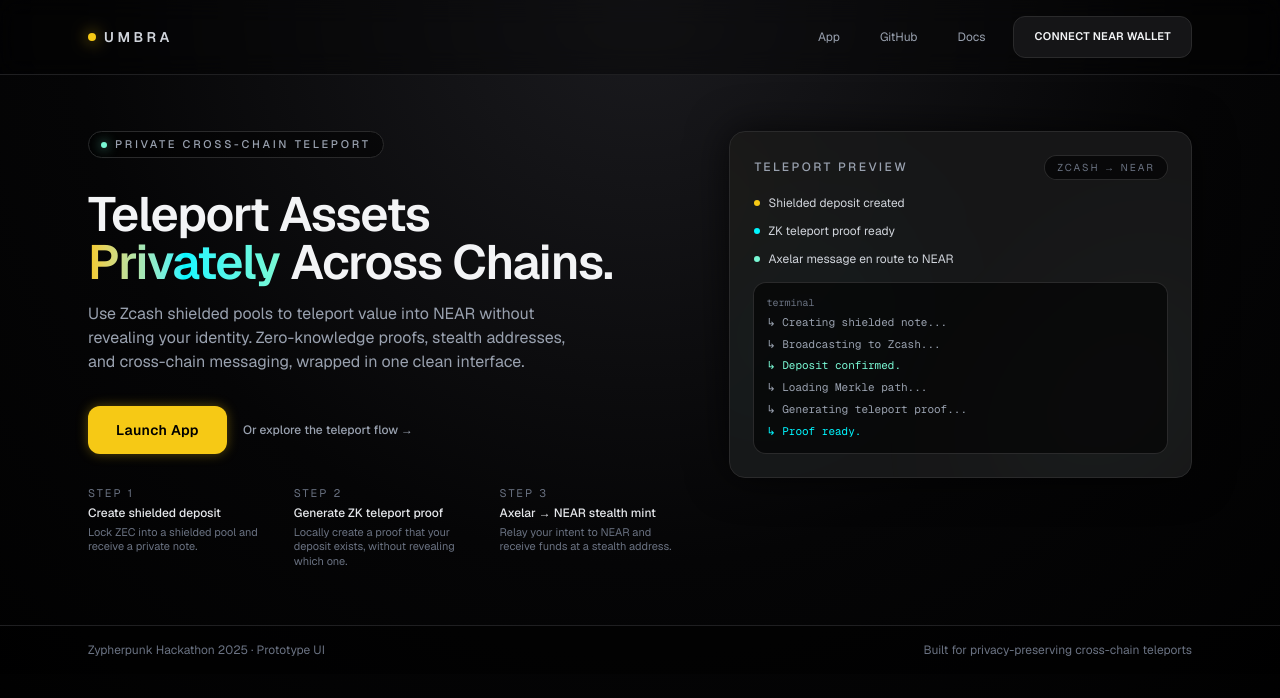
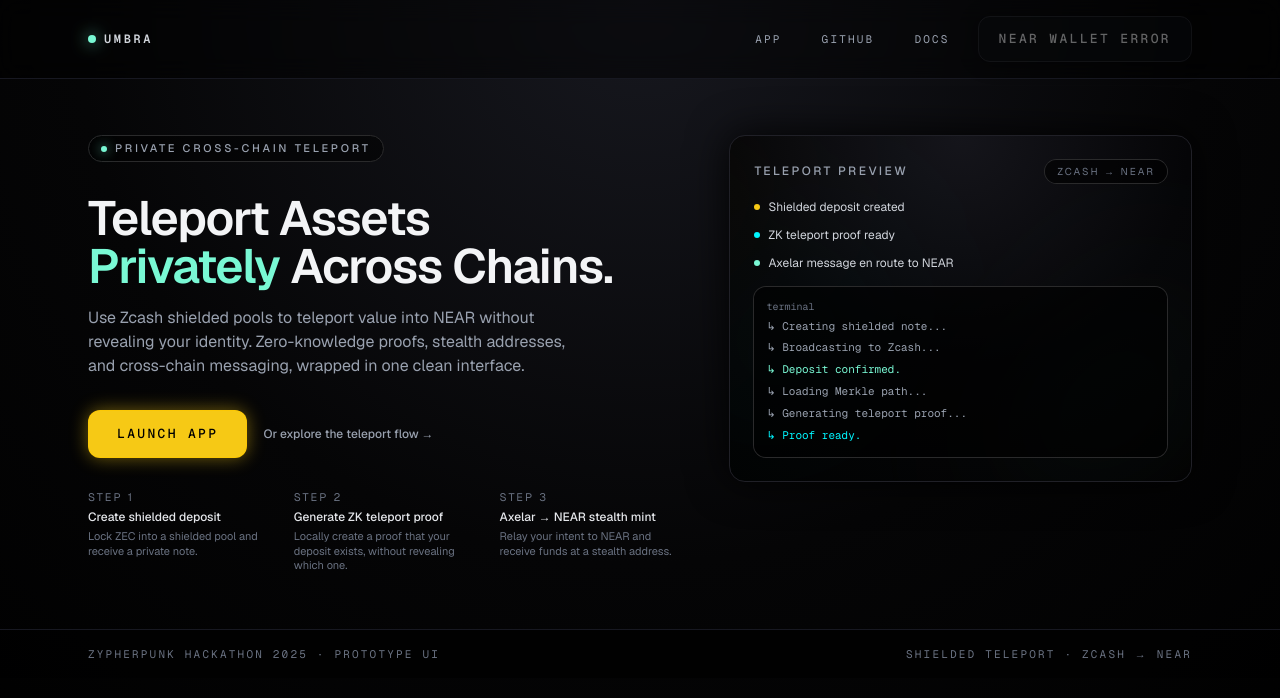
Before and after one commit to Akshola00/umbra, a Next.js app: page / in a window 1280 px wide. Shown: the top 698 px of the page. Built offline with nearby package versions, Linux system fonts and the light colour scheme.

Commit message:
Update global styles and UI components

```diff
--- a/app/components/WalletConnectButton.tsx
+++ b/app/components/WalletConnectButton.tsx
@@ -4,7 +4,7 @@
 import { useNearWallet } from "../hooks/useNearWallet";
 
 export function WalletConnectButton() {
-  const { loading, accountId, isConnected, connectWallet, disconnect } =
+  const { loading, accountId, isConnected, connectWallet, disconnect, error } =
     useNearWallet();
 
   if (isConnected && accountId) {
@@ -29,9 +29,13 @@
       variant="secondary"
       className="px-3 py-1 text-[11px] uppercase tracking-[0.18em]"
       onClick={connectWallet}
-      disabled={loading}
+      disabled={loading || !!error}
     >
-      {loading ? "Loading NEAR..." : "Connect NEAR Wallet"}
+      {loading
+        ? "Loading NEAR..."
+        : error
+        ? "NEAR Wallet Error"
+        : "Connect NEAR Wallet"}
     </Button>
   );
 }
--- a/app/components/ui/Card.tsx
+++ b/app/components/ui/Card.tsx
@@ -3,7 +3,7 @@
 export function Card({ className = "", ...props }: CardProps) {
   return (
     <div
-      className={`bg-[#161617] border border-[#2a2a2b] rounded-2xl p-4 sm:p-6 shadow-[0_0_40px_rgba(0,0,0,0.7)] ${className}`}
+      className={`relative overflow-hidden rounded-2xl border border-[#202027] bg-[radial-gradient(circle_at_top,#15151b_0,#050507_55%,#010101_100%)] p-4 sm:p-6 shadow-[0_0_40px_rgba(0,0,0,0.9)] before:pointer-events-none before:absolute before:inset-0 before:bg-[radial-gradient(circle_at_top,#79F8D4/10,transparent_55%)] before:opacity-60 before:mix-blend-screen ${className}`}
       {...props}
     />
   );
--- a/app/components/ui/StatusBadge.tsx
+++ b/app/components/ui/StatusBadge.tsx
@@ -6,27 +6,32 @@
 > = {
   pending: {
     label: "Pending",
-    className: "bg-[#161617] text-yellow-200 border-yellow-500/40",
+    className:
+      "bg-[#101018] text-yellow-200 border-yellow-500/40 shadow-[0_0_18px_rgba(246,201,21,0.2)]",
     dotClass: "bg-yellow-400",
   },
   relayed: {
     label: "Relayed",
-    className: "bg-[#061317] text-cyan-200 border-cyan-500/40",
+    className:
+      "bg-[#04161c] text-cyan-200 border-cyan-500/40 shadow-[0_0_18px_rgba(0,246,255,0.25)]",
     dotClass: "bg-cyan-400",
   },
   verified: {
     label: "Verified",
-    className: "bg-[#03140f] text-emerald-200 border-emerald-500/40",
+    className:
+      "bg-[#03140f] text-emerald-200 border-emerald-500/40 shadow-[0_0_18px_rgba(16,185,129,0.28)]",
     dotClass: "bg-emerald-400",
   },
   complete: {
     label: "Complete",
-    className: "bg-[#101111] text-[#79F8D4] border-[#79F8D4]/50",
+    className:
+      "bg-[#050607] text-[#79F8D4] border-[#79F8D4]/60 shadow-[0_0_22px_rgba(121,248,212,0.4)]",
     dotClass: "bg-[#79F8D4]",
   },
   error: {
     label: "Error",
-    className: "bg-[#190b0d] text-rose-200 border-rose-500/40",
+    className:
+      "bg-[#190b0d] text-rose-200 border-rose-500/40 shadow-[0_0_18px_rgba(244,63,94,0.32)]",
     dotClass: "bg-rose-400",
   },
 };
--- a/app/globals.css
+++ b/app/globals.css
@@ -1,8 +1,17 @@
 @import "tailwindcss";
 
 :root {
-  --background: #0e0e0f;
+  --background: #050506;
   --foreground: #f9fafb;
+
+  /* Shielded / security accent system */
+  --accent-primary: #79f8d4;
+  --accent-secondary: #00f6ff;
+  --accent-warn: #f6c915;
+
+  /* Subtle grid + glow for secure / private vibes */
+  --shield-grid-color: rgba(120, 248, 212, 0.06);
+  --shield-glow-color: rgba(0, 246, 255, 0.11);
 }
 
 @theme inline {
@@ -15,8 +24,44 @@
 body {
   margin: 0;
   min-height: 100vh;
-  background: radial-gradient(circle at top, #1b1b1f 0, #050506 55%, #000 100%);
+  background:
+    radial-gradient(circle at top, #17181f 0, #050506 55%, #000 100%),
+    /* faint matrix-style grid */
+    linear-gradient(
+      90deg,
+      transparent 0,
+      transparent 23px,
+      var(--shield-grid-color) 24px
+    ),
+    linear-gradient(
+      180deg,
+      transparent 0,
+      transparent 23px,
+      var(--shield-grid-color) 24px
+    );
+  background-size:
+    100% 100%,
+    24px 24px,
+    24px 24px;
+  background-blend-mode: normal, soft-light, soft-light;
   color: var(--foreground);
   font-family: var(--font-geist-sans), system-ui, -apple-system, BlinkMacSystemFont,
     "SF Pro Text", sans-serif;
 }
+
+/* Subtle focus ring + shield glow utility */
+.shielded-ring {
+  box-shadow:
+    0 0 0 1px rgba(9, 255, 200, 0.16),
+    0 0 0 1.5px rgba(0, 0, 0, 0.7),
+    0 0 40px var(--shield-glow-color);
+}
+
+/* Monospace label styling for "secure" metadata text */
+.shielded-label {
+  font-family: var(--font-geist-mono), ui-monospace, SFMono-Regular, Menlo, Monaco,
+    Consolas, "Liberation Mono", "Courier New", monospace;
+  text-transform: uppercase;
+  letter-spacing: 0.26em;
+  font-size: 0.68rem;
+}
--- a/app/hooks/useNearWallet.ts
+++ b/app/hooks/useNearWallet.ts
@@ -8,6 +8,7 @@
   loading: boolean;
   accountId: string | null;
   wallet: any | null;
+  error: string | null;
 };
 
 export function useNearWallet() {
@@ -16,6 +17,7 @@
     loading: true,
     accountId: null,
     wallet: null,
+    error: null,
   });
 
   useEffect(() => {
@@ -45,6 +47,7 @@
           loading: false,
           accountId,
           wallet,
+          error: null,
         });
       } catch (e) {
         if (!cancelled) {
@@ -53,6 +56,10 @@
             ...prev,
             initialized: true,
             loading: false,
+            error:
+              e instanceof Error
+                ? e.message
+                : "Failed to initialize NEAR wallet. See console for details.",
           }));
         }
       }
@@ -66,10 +73,23 @@
   }, []);
 
   const connectWallet = useCallback(() => {
-    if (!state.wallet) return;
-    state.wallet.requestSignIn({
-      contractId: nearConfig.contractId,
-    });
+    if (!state.wallet) {
+      if (state.error) {
+        // Surface something visible to the user instead of silently doing nothing
+        if (typeof window !== "undefined") {
+          window.alert(
+            `Unable to connect NEAR wallet:\n\n${state.error}\n\nCheck the browser console for more details.`
+          );
+        }
+      }
+      return;
+    }
+
+    // For this demo we don't require a specific contract account to exist.
+    // Passing a non-existent contractId (like the placeholder in nearConfig)
+    // causes a runtime error from NEAR. A plain sign-in just authenticates
+    // the user without tying it to a contract.
+    state.wallet.requestSignIn();
   }, [state.wallet]);
 
   const disconnect = useCallback(() => {
@@ -87,5 +107,6 @@
     isConnected: !!state.accountId,
     connectWallet,
     disconnect,
+    error: state.error,
   };
 }
--- a/app/layout.tsx
+++ b/app/layout.tsx
@@ -28,22 +28,22 @@
   return (
     <html lang="en">
       <body
-        className={`${geistSans.variable} ${geistMono.variable} antialiased bg-[#0e0e0f] text-gray-100`}
+        className={`${geistSans.variable} ${geistMono.variable} antialiased text-gray-100`}
       >
-        <div className="min-h-screen bg-[radial-gradient(circle_at_top,_#1b1b1f_0,_#050506_55%,_#000000_100%)] text-gray-100">
-          <header className="border-b border-[#1f1f21] bg-black/40 backdrop-blur-md">
+        <div className="min-h-screen text-gray-100">
+          <header className="border-b border-[#171821] bg-black/50 backdrop-blur-md">
             <div className="mx-auto flex max-w-6xl items-center justify-between px-6 py-4">
               <Link
                 href="/"
-                className="flex items-center gap-2 text-sm font-semibold tracking-[0.25em] uppercase text-gray-300"
+                className="flex items-center gap-2 text-xs font-semibold tracking-[0.22em] uppercase text-gray-300"
               >
-                <span className="h-2 w-2 rounded-full bg-[#F6C915] shadow-[0_0_16px_rgba(246,201,21,0.9)]" />
-                Umbra
+                <span className="h-2 w-2 rounded-full bg-[#79F8D4] shadow-[0_0_16px_rgba(121,248,212,0.9)]" />
+                <span className="font-mono">Umbra</span>
               </Link>
-              <nav className="flex items-center gap-4 text-xs text-gray-400">
+              <nav className="flex items-center gap-4 text-[11px] text-gray-400 font-mono uppercase tracking-[0.2em]">
                 <Link
                   href="/dashboard"
-                  className="rounded-full px-3 py-1 hover:bg-white/5"
+                  className="rounded-full px-3 py-1 hover:bg-white/5/50 hover:text-gray-100"
                 >
                   App
                 </Link>
@@ -51,7 +51,7 @@
                   href="https://github.com"
                   target="_blank"
                   rel="noreferrer"
-                  className="rounded-full px-3 py-1 hover:bg-white/5"
+                  className="rounded-full px-3 py-1 hover:bg-white/5/50 hover:text-gray-100"
                 >
                   GitHub
                 </a>
@@ -59,7 +59,7 @@
                   href="https://docs.example.com"
                   target="_blank"
                   rel="noreferrer"
-                  className="rounded-full px-3 py-1 hover:bg:white/5 hover:bg-white/5"
+                  className="rounded-full px-3 py-1 hover:bg-white/5/50 hover:text-gray-100"
                 >
                   Docs
                 </a>
@@ -70,11 +70,11 @@
           <main className="mx-auto max-w-6xl px-4 py-10 sm:px-6 sm:py-14">
             {children}
           </main>
-          <footer className="border-t border-[#1f1f21] bg-black/60">
-            <div className="mx-auto flex max-w-6xl items-center justify-between px-6 py-4 text-xs text-gray-500">
-              <span>Zypherpunk Hackathon 2025 · Prototype UI</span>
+          <footer className="border-t border-[#171821] bg-black/70">
+            <div className="mx-auto flex max-w-6xl items-center justify-between px-6 py-4 text-[11px] text-gray-500 font-mono uppercase tracking-[0.2em]">
+              <span>zypherpunk hackathon 2025 · prototype ui</span>
               <span className="hidden sm:inline">
-                Built for privacy-preserving cross-chain teleports
+                shielded teleport · zcash → near
               </span>
             </div>
           </footer>
--- a/app/page.tsx
+++ b/app/page.tsx
@@ -13,9 +13,7 @@
         <div className="space-y-4">
           <h1 className="text-balance text-4xl font-semibold tracking-tight text-gray-100 sm:text-5xl">
             Teleport Assets{" "}
-            <span className="bg-gradient-to-r from-[#F6C915] via-[#00F6FF] to-[#79F8D4] bg-clip-text text-transparent">
-              Privately
-            </span>{" "}
+            <span className="text-[#79F8D4]">Privately</span>{" "}
             Across Chains.
           </h1>
           <p className="max-w-xl text-balance text-sm text-gray-400 sm:text-base">
@@ -80,8 +78,8 @@
       <section className="space-y-4">
         <Card className="relative overflow-hidden">
           <div className="pointer-events-none absolute inset-0 opacity-40 mix-blend-screen">
-            <div className="from-[#F6C915]/20 via-transparent to-[#00F6FF]/20 absolute -left-36 top-0 h-72 w-72 rounded-full bg-gradient-to-br blur-3xl" />
-            <div className="from-[#79F8D4]/25 via-transparent to-transparent absolute bottom-0 right-0 h-72 w-72 rounded-full bg-gradient-to-tl blur-3xl" />
+            <div className="from-[#F6C915]/20 via-transparent to-[#00F6FF]/20 absolute -left-36 top-0 h-72 w-72 rounded-full bg-linear-to-br blur-3xl" />
+            <div className="from-[#79F8D4]/25 via-transparent to-transparent absolute bottom-0 right-0 h-72 w-72 rounded-full bg-linear-to-tl blur-3xl" />
           </div>
           <div className="relative space-y-4">
             <div className="flex items-center justify-between gap-3">
```
Also changed, not shown: app/components/ui/Button.tsx (+4 -4 lines).
